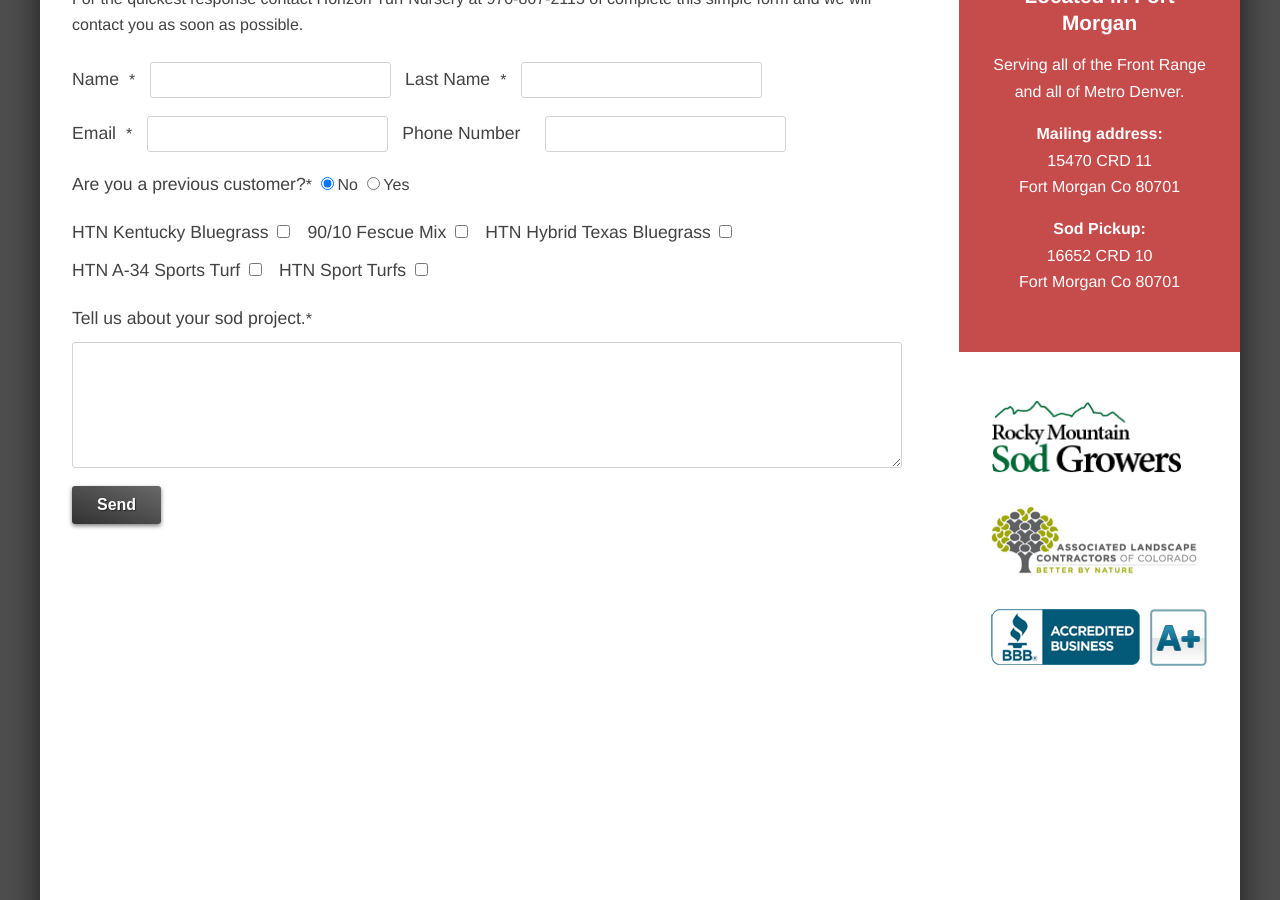
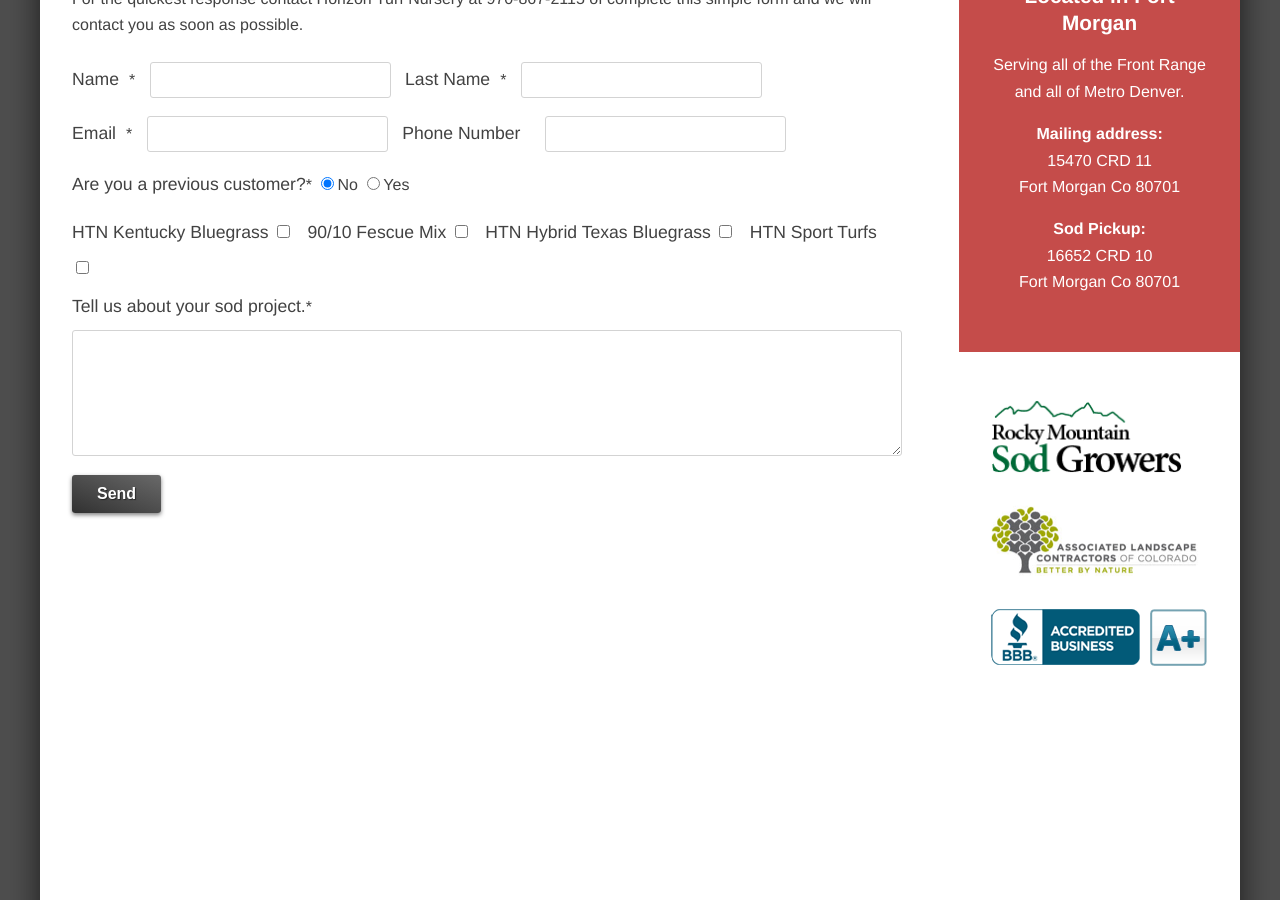
Before and after one commit to variantstudios/horizonturfnursery.com, a Jekyll site: the page built from pages/contact/index.md, in a window 1280 px wide and 900 px high, scrolled down 695 px. Built offline with Jekyll 4.4.1, drawn with Linux system fonts in a browser that asks for light colours; nearby versions of some CDN libraries.

Commit message:
Updated '_includes/contact-form.html' via CloudCannon

```diff
--- a/_includes/contact-form.html
+++ b/_includes/contact-form.html
@@ -32,10 +32,6 @@
         <input id="htn_hybrid_texas_bluegrass" name="HTN Hybrid Texas Bluegrass" type="checkbox" class="field checkbox" value="true">
       </span>
       <span class="subfield">
-        <label class="choice" for="htn_a-34_sports_turf">HTN A-34 Sports Turf</label>
-        <input id="htn_a-34_sports_turf" name="HTN A-34 Sports Turf" type="checkbox" class="field checkbox" value="true">
-      </span>
-      <span class="subfield">
         <label class="choice" for="htn_sport_turfs">HTN Sport Turfs</label>
         <input id="htn_sport_turfs" name="HTN Sport Turf" type="checkbox" class="field checkbox" value="true" >
       </span>
```
